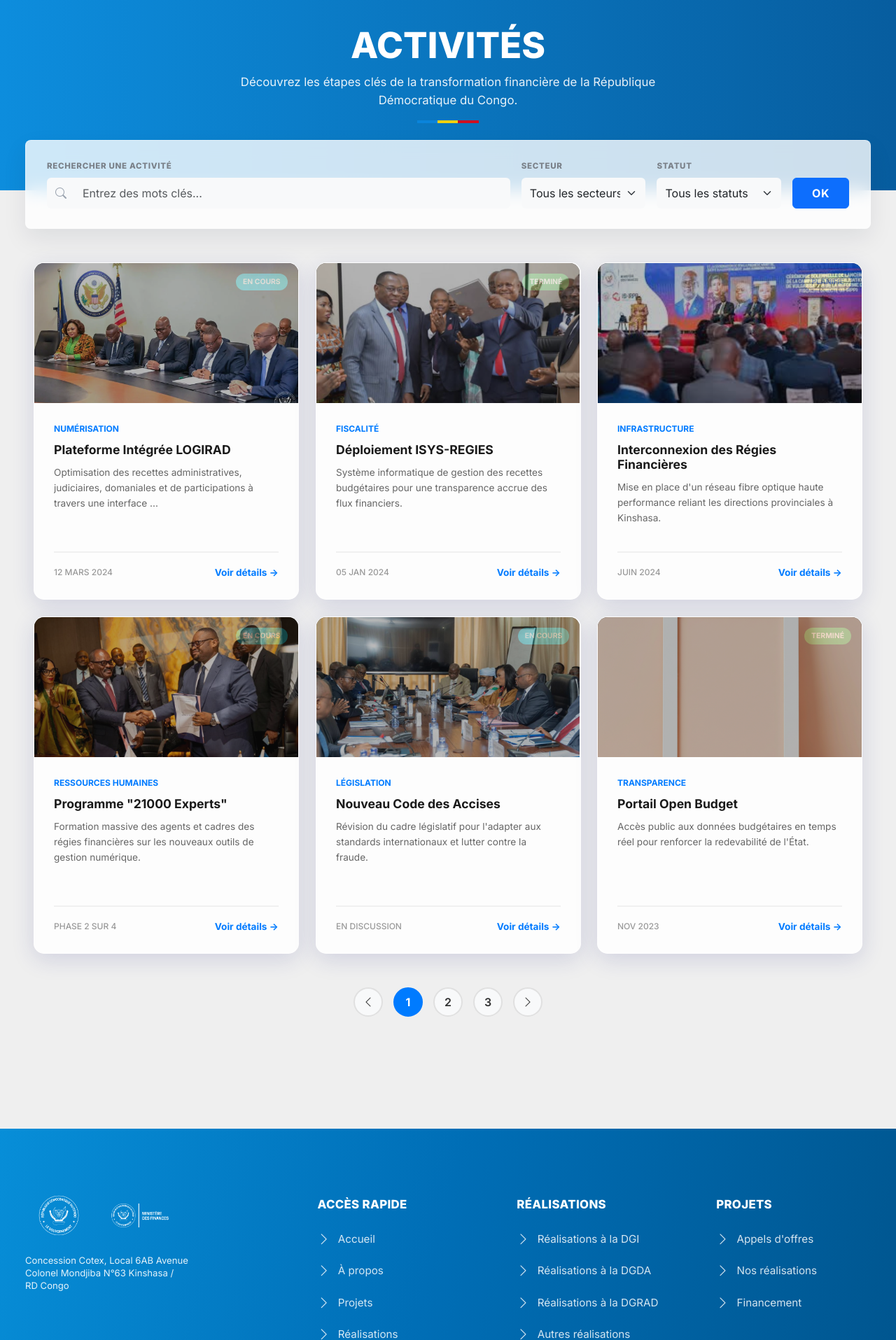
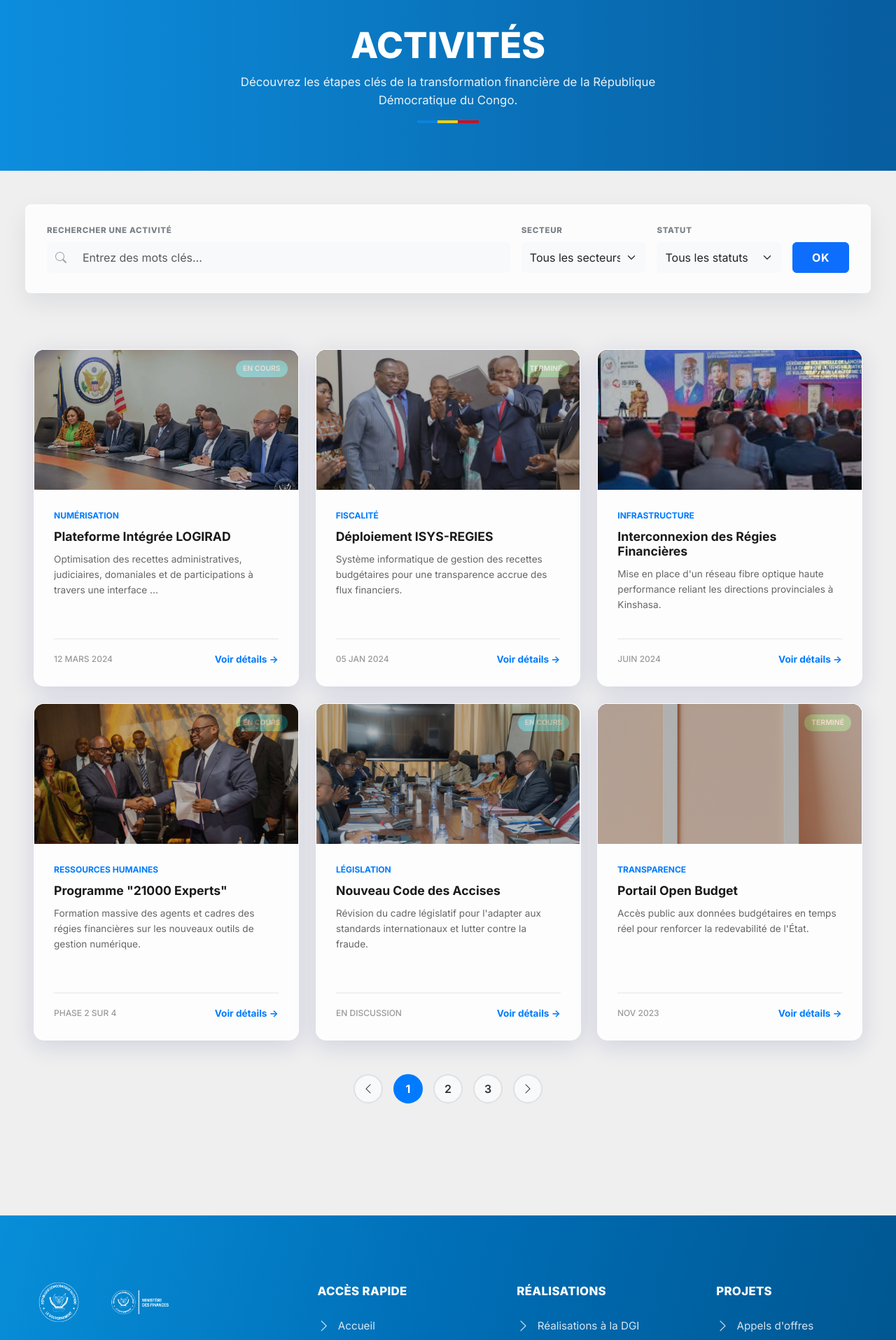
Before and after one commit to Fratlas/ministere, a PHP site: page /projects in a window 1280 px wide. Shown: the part 160-2075 px from the top of the page at 70% size. Run offline with PHP 8.4, Linux system fonts and the light colour scheme; data comes from the database, SQL or seed files in the repository; some libraries are stand-ins or nearby versions.

Commit message:
Descendre la barre de recherche sur la page Activités.
Supprime le chevauchement avec le hero et les cartes pour un espacement plus lisible.

Co-authored-by: Cursor <cursoragent@cursor.com>

```diff
--- a/app/views/activite_new.php
+++ b/app/views/activite_new.php
@@ -25,7 +25,7 @@ $extraHead = <<<'HTML'
     background: linear-gradient(90deg, #0d8ddd 0%, #075d9f 100%);
     color: #fff;
     text-align: center;
-    padding: 64px 0 96px;
+    padding: 64px 0 68px;
 }
 .activities-page .real-hero h1 {
     font-weight: 900;
@@ -50,7 +50,7 @@ $extraHead = <<<'HTML'
     position: relative;
     z-index: 2;
     margin-top: 0;
-    padding-top: 0;
+    padding-top: 48px;
     padding-bottom: 80px;
 }
 .activities-page .filter-box {
@@ -58,10 +58,13 @@ $extraHead = <<<'HTML'
     border-radius: 8px;
     padding: 28px 30px;
     box-shadow: 0 14px 35px rgba(12, 25, 45, 0.08);
-    margin-top: -72px;
-    margin-bottom: 48px;
+    margin-top: 0 !important;
+    margin-bottom: 56px;
     position: relative;
     z-index: 3;
+}
+.activities-page .activities-grid {
+    margin-top: 8px;
 }
 .activities-page .filter-label {
     font-size: 0.72rem;
@@ -152,7 +155,7 @@ ob_start();
             </form>
         </div>
 
-        <div class="row g-4">
+        <div class="row g-4 activities-grid">
             <?php foreach ($projects as $project): ?>
             <div class="col-lg-4 col-md-6">
                 <div class="card card-project">
```
